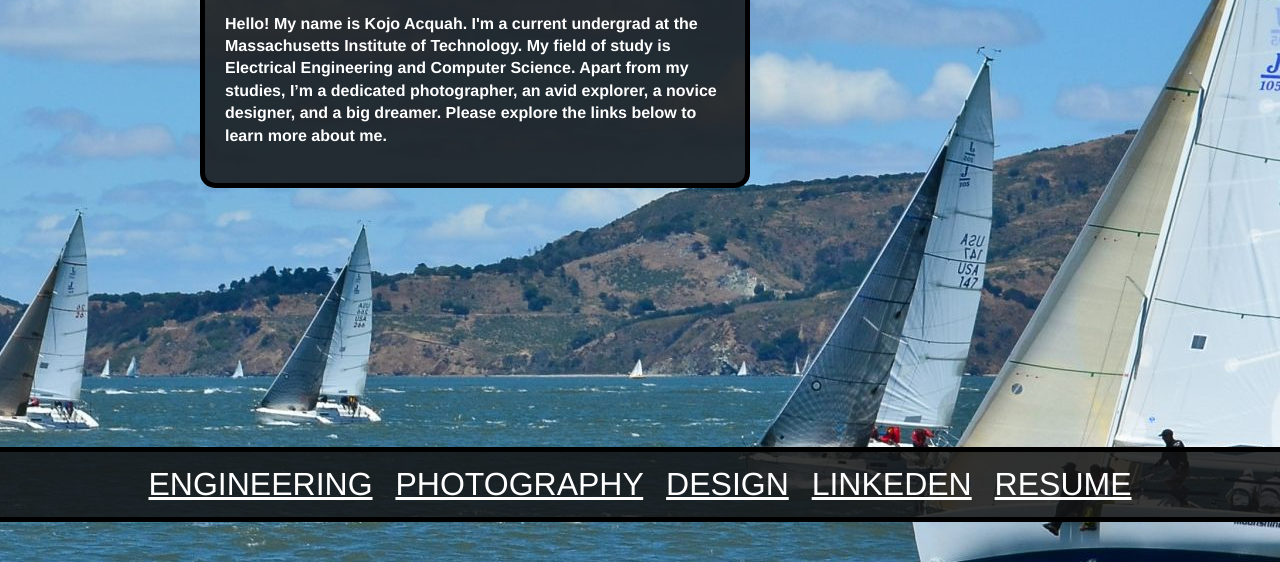
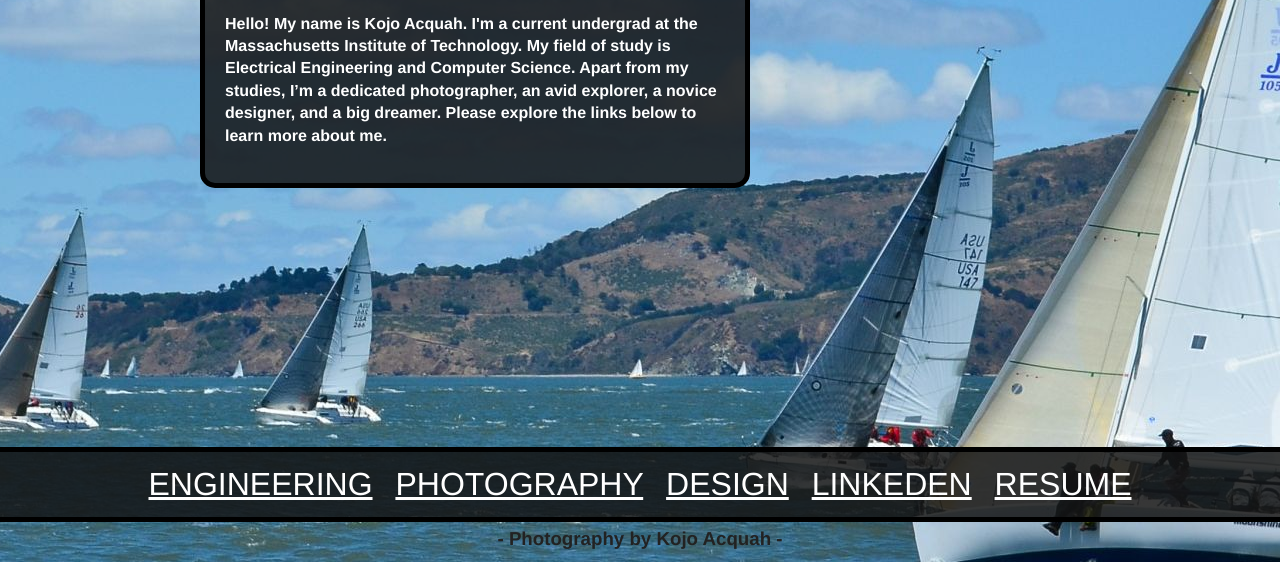
Before and after one commit to KoolJBlack/PersonalLandingPage, a plain HTML site: page index.html in a window 1280 px wide. Shown: the part 238-800 px from the top of the page. Drawn offline with nearby package versions, Linux system fonts and the light colour scheme.

Commit message:
credit mark ver 1

```diff
--- a/css/main.css
+++ b/css/main.css
@@ -189,6 +189,19 @@ body {
 
 #menu a {
 	word-spacing: 14px;
+}
+
+#credit {
+	position: absolute;
+	bottom: 0px;
+	width: 100%;
+	margin-left: auto;
+	margin-right: auto;
+}
+
+#credit h3 {
+	text-align: center;
+	margin-bottom: 10px;
 }
 
 a {
--- a/index.html
+++ b/index.html
@@ -69,8 +69,14 @@
 
 		</div>
 
+		<div id="credit">
+			<h3>- Photography by Kojo Acquah -</h3>
+		</div>
+
+
         <script src="http://ajax.googleapis.com/ajax/libs/jquery/1.8.3/jquery.min.js"></script>
         <script type="text/javascript" src="js/jquery.cycle.all.js"></script>
+
 
         <!-- Add fancyBox main JS and CSS files -->
 		<script type="text/javascript" src="js/fancybox/jquery.fancybox.js"></script>
@@ -78,12 +84,9 @@
 
         <link rel="stylesheet" href="css/main.css">
 
-
         <script>window.jQuery || document.write('<script src="js/vendor/jquery-1.8.3.min.js"><\/script>')</script>
         <script src="js/plugins.js"></script>
         <script src="js/main.js"></script>
-
-
 
         <!-- Google Analytics: change UA-XXXXX-X to be your site's ID. -->
         <script>
```
